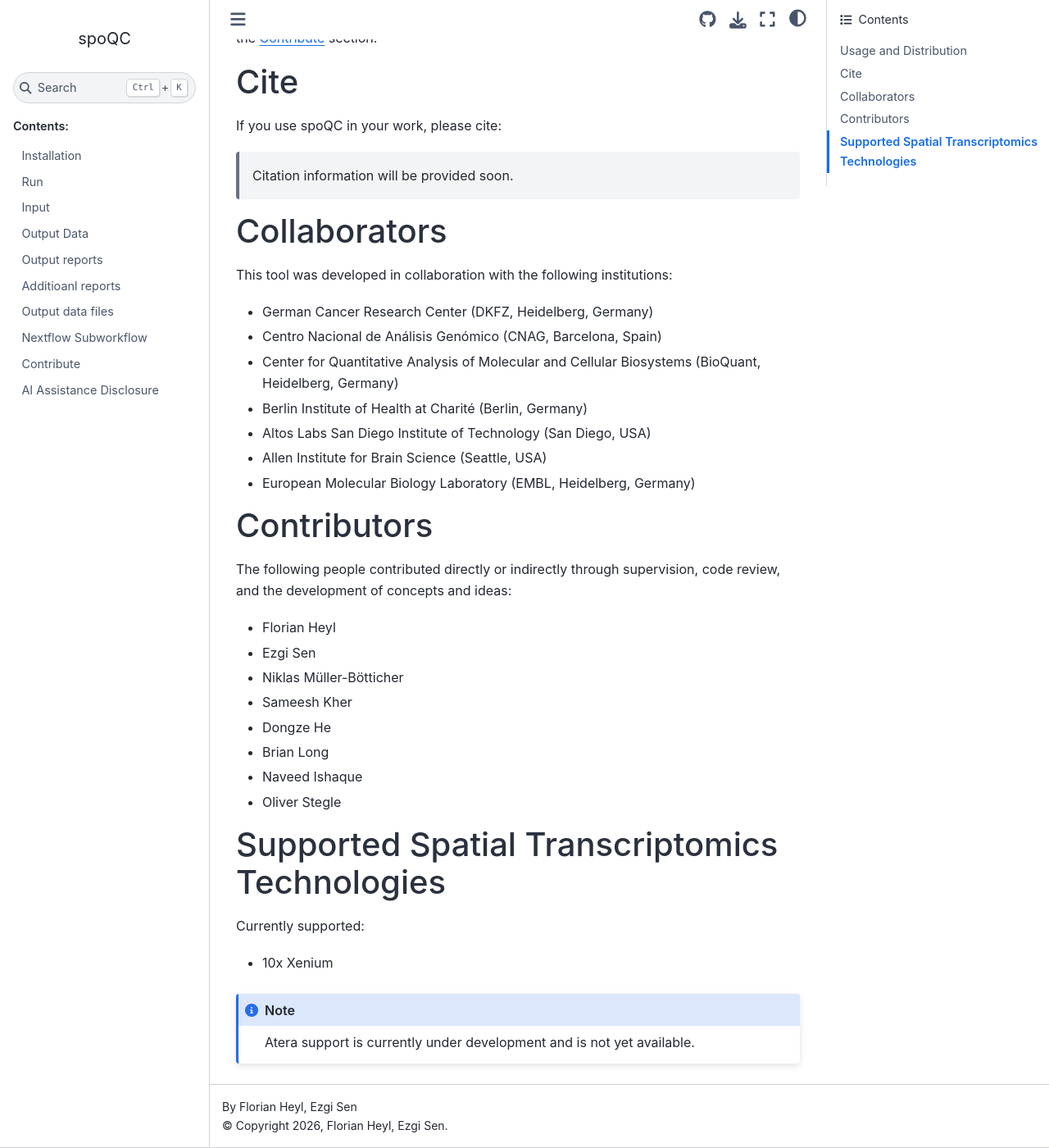
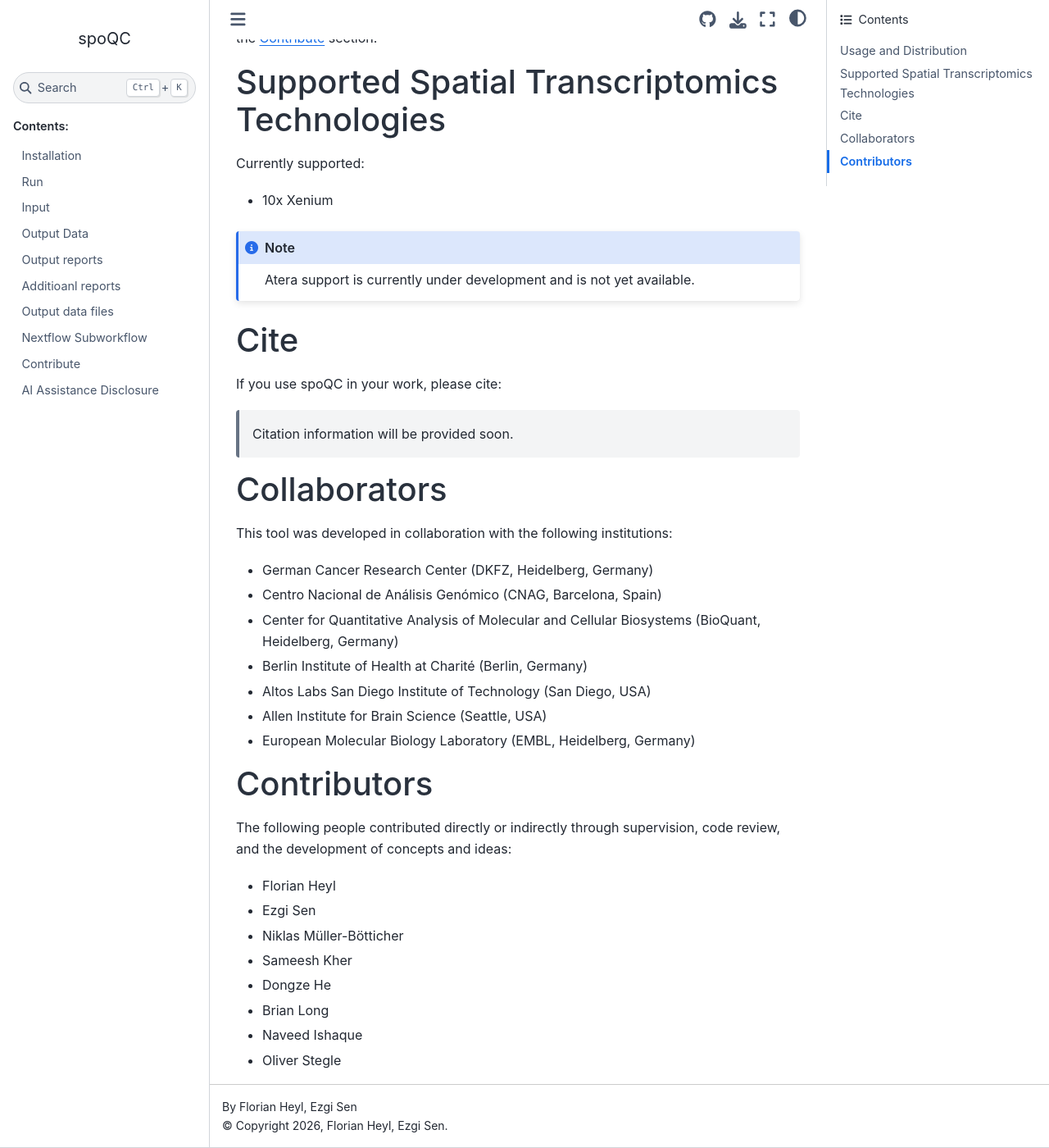
Before and after one commit to heylf/spoQC, a Sphinx documentation site: the page built from docs/source/intro.md, in a window 1280 px wide and 1400 px high, scrolled down 1258 px. Shown: the whole window at 82% size. Built offline with Sphinx 7.4.7 and the Sphinx Book theme 1.1.4, drawn with Linux system fonts in a browser that asks for light colours; some of the changed lines change nothing that is shown.

Commit message:
change to intro.md

````diff
--- a/docs/source/intro.md
+++ b/docs/source/intro.md
@@ -24,6 +24,16 @@ spoQC is currently available for private use only.
 It is **not permitted** to distribute, share, or publish this code. If you have been invited to collaborate on the project, please ensure that any local copies, forks, or mirrors of the repository remain private.
 
 If you would like to contribute to spoQC or reuse components of the codebase, please see the [Contribute](#contribute) section.
+
+# Supported Spatial Transcriptomics Technologies
+
+Currently supported:
+
+- 10x Xenium
+
+```{note}
+Atera support is currently under development and is not yet available.
+```
 
 # Cite
 
@@ -55,13 +65,3 @@ The following people contributed directly or indirectly through supervision, cod
 - Brian Long
 - Naveed Ishaque
 - Oliver Stegle
-
-# Supported Spatial Transcriptomics Technologies
-
-Currently supported:
-
-- 10x Xenium
-
-```{note}
-Atera support is currently under development and is not yet available.
-```
````
